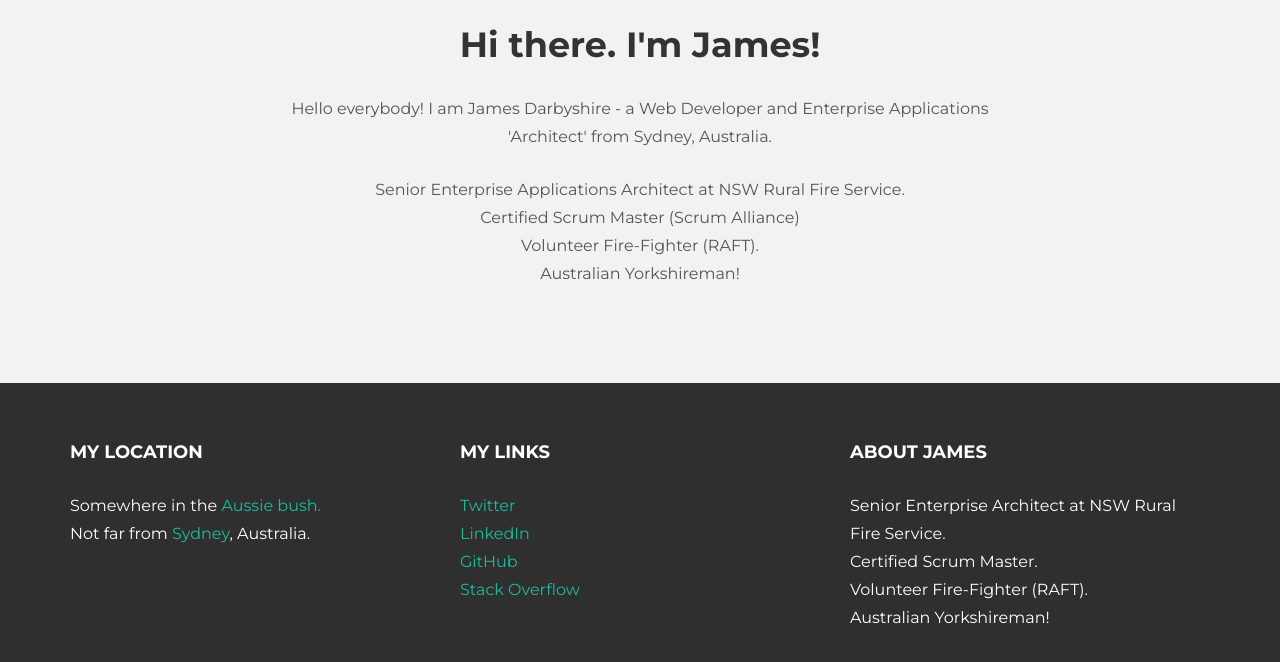
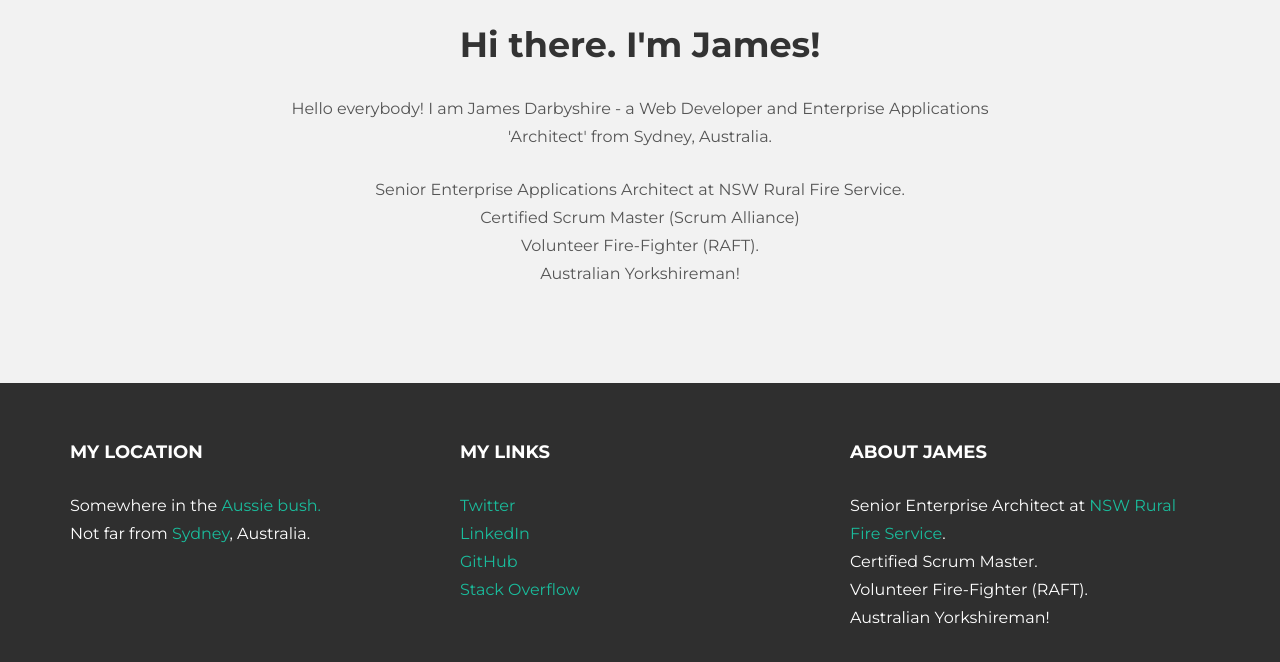
Before and after one commit to darbio/darbio.github.io, a Jekyll site: the page built from index.html, in a window 1280 px wide, cut to the strip 440-1147 px from the top of the page. Shown: the top 662 px of the strip. Built offline with Jekyll 4.4.1, drawn with Linux system fonts in a browser that asks for light colours; nearby versions of some CDN libraries; part of the change alters nothing that is shown.

```diff
--- a/_includes/footer.html
+++ b/_includes/footer.html
@@ -23,7 +23,7 @@
         <div class="col-lg-4">
           <h4>About James</h4>
           <p>
-            Senior Enterprise Architect at NSW Rural Fire Service.<br/>
+            Senior Enterprise Architect at <a href="http://www.rfs.nsw.gov.au" target="_blank">NSW Rural Fire Service</a>.<br/>
             Certified Scrum Master.<br/>
             Volunteer Fire-Fighter (RAFT).<br/>
             Australian Yorkshireman!
```
